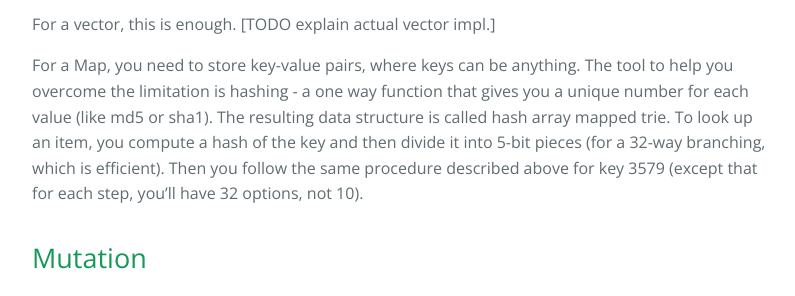
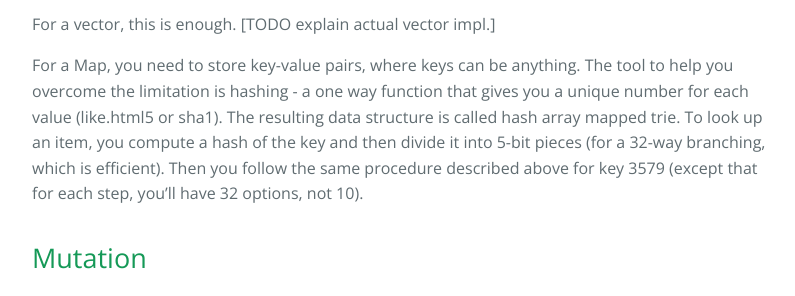
Before and after one commit to arch-js/arch-js.github.io, a Jekyll site: the page built from docs/06-cursors-and-immutables.md, in a window 1280 px wide and 900 px high, scrolled down 2196 px. Shown: the part 206-502 px from the top of the window, without its empty margins (111-906 px from the left). Built offline with Jekyll 4.4.1, drawn with Linux system fonts in a browser that asks for light colours.

Commit message:
Doc updates 2015-08-14

```diff
--- a/docs/06-cursors-and-immutables.md
+++ b/docs/06-cursors-and-immutables.md
@@ -43,7 +43,7 @@ Tries work by storing values in a tree branched by parts of the keys. Say you wa
 
 For a vector, this is enough. [TODO explain actual vector impl.]
 
-For a Map, you need to store key-value pairs, where keys can be anything. The tool to help you overcome the limitation is hashing - a one way function that gives you a unique number for each value (like md5 or sha1). The resulting data structure is called hash array mapped trie. To look up an item, you compute a hash of the key and then divide it into 5-bit pieces (for a 32-way branching, which is efficient). Then you follow the same procedure described above for key 3579 (except that for each step, you'll have 32 options, not 10).
+For a Map, you need to store key-value pairs, where keys can be anything. The tool to help you overcome the limitation is hashing - a one way function that gives you a unique number for each value (like.html5 or sha1). The resulting data structure is called hash array mapped trie. To look up an item, you compute a hash of the key and then divide it into 5-bit pieces (for a 32-way branching, which is efficient). Then you follow the same procedure described above for key 3579 (except that for each step, you'll have 32 options, not 10).
 
 ### Mutation
 Mutation in a trie simply requires finding a node that should store the value, duplicating it, performing the required update and then duplicating all it's parent nodes and updating the references to the child. This process is called path copying.
```
Also changed, not shown: docs/02-basic-tutorial.md (+5 -5 lines), docs/04-arch-architecture.md (+1 -1 lines), docs/08-isomorphism-routing.md (+1 -1 lines).
